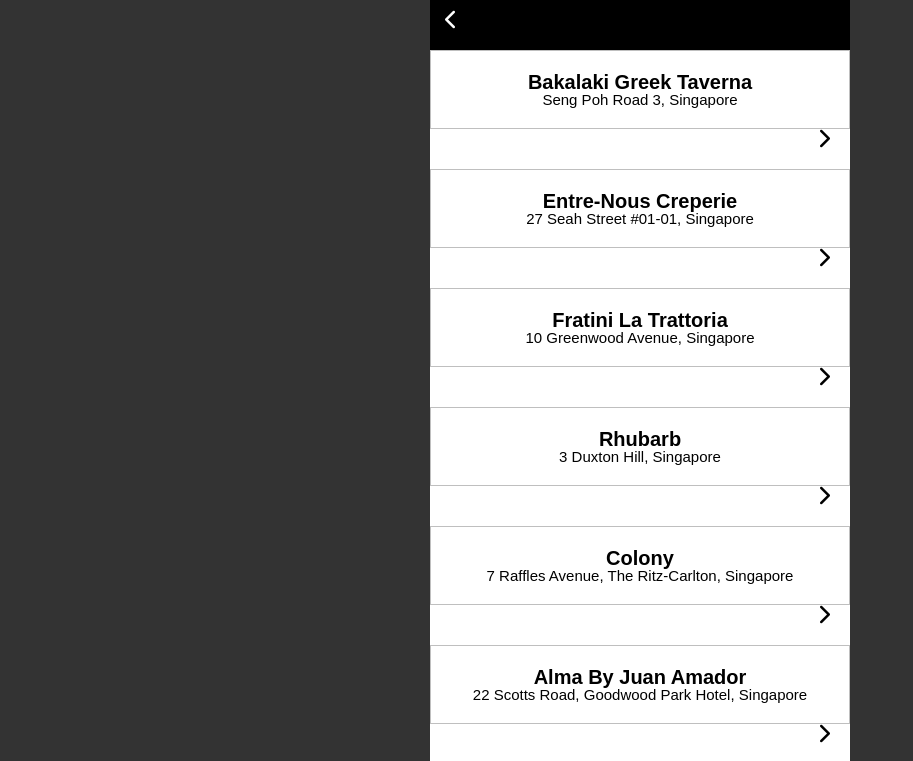
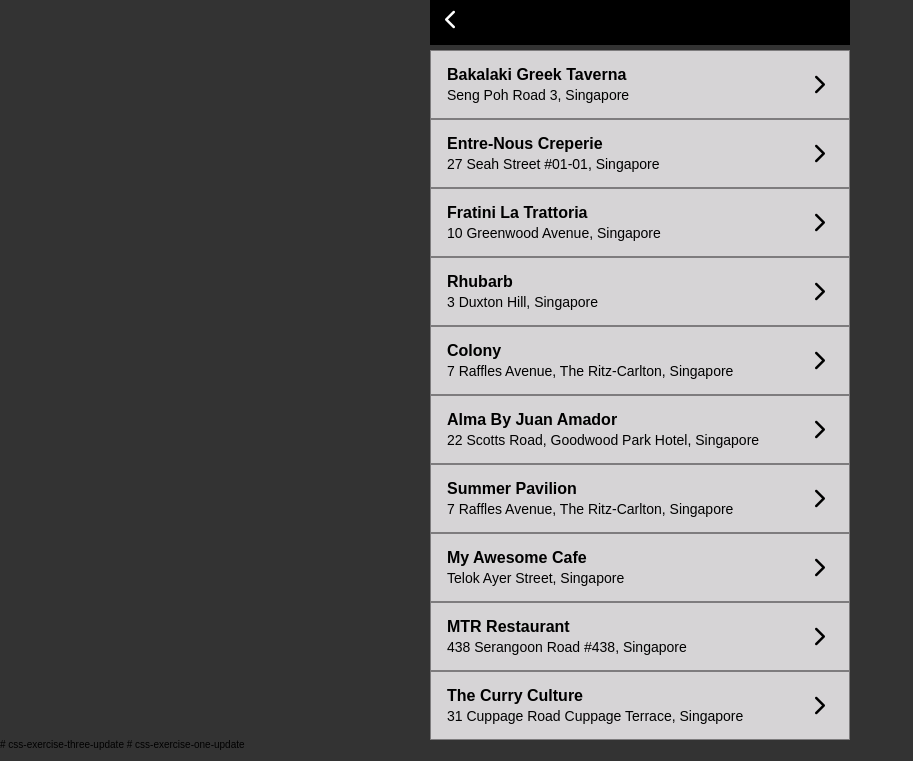
Before and after one commit to cyanabanana/css-exercise-three-update, a plain HTML site: page index.html in a window 1280 px wide. Shown: the top 761 px of the page, without its empty margins (0-913 px from the left). Drawn offline with Linux system fonts and the light colour scheme.

Commit message:
update css folder for assignment

```diff
--- a/css/style.css
+++ b/css/style.css
@@ -1,3 +1,12 @@
+*, *:before, *:after {
+  box-sizing: border-box;
+}
+
+.location {
+  background-color: #D6D4D6;
+  padding: 16px;
+  border: 1px solid #7E7C7E;
+}
 
 body {
   background-color: #333;
@@ -11,6 +20,7 @@ body {
 }
 
 nav {
+  background-color: #000;
   margin: 0 auto;
   padding: 10px 0 15px 15px;
   position: fixed;
@@ -19,45 +29,29 @@ nav {
 
 .restaurant-list {
   padding-top: 50px;
-  background-color: #000000;
 }
 
+.content h1 {
+  font-size: 16px;
+  font-weight: bold;
 
-.content h1 {
-  background-color: #ffffff;
-  font-size: 2em;
-  font-weight: 600;
-  margin: 0;
-  text-align: center;
 }
 
 .content h3 {
-  background-color: #ffffff;
-  font-size: 1.5em;
-  font-weight: 100;
-  margin: 0;
-  text-align: center;
+  font-size: 14px;
+  padding-top: 5px;
+  font-weight: normal;
+}
+
+.content {
+ display: inline-block;
 }
 
 .arrow {
-  background-color: #ffffff;
-  font-size: 1em;
-  font-weight: 100;
-  margin: 0;
-  text-align: right;
-  padding: 20px
-}
-
-
-.content {
-  box-sizing: border-box;
-  border: 1px solid #bfbfbf;
   float: right;
-  margin: 0%;
-  padding: 5%;
-  width: 100%;
+  padding: 8px;
 }
 
 .location:hover {
-   background-color: #F89B4D; /* mouse over */
+   background-color: #ABA9AB; /* mouse over */
 }
```
